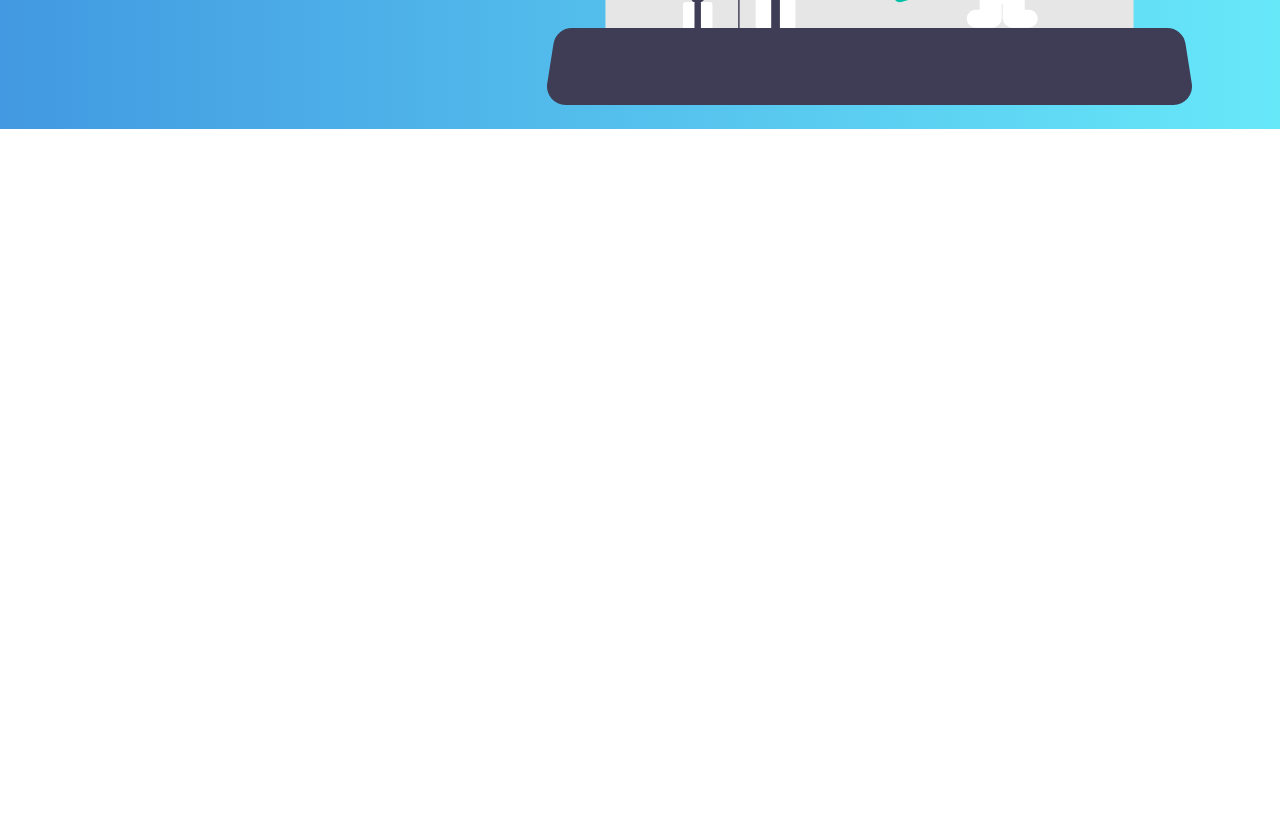
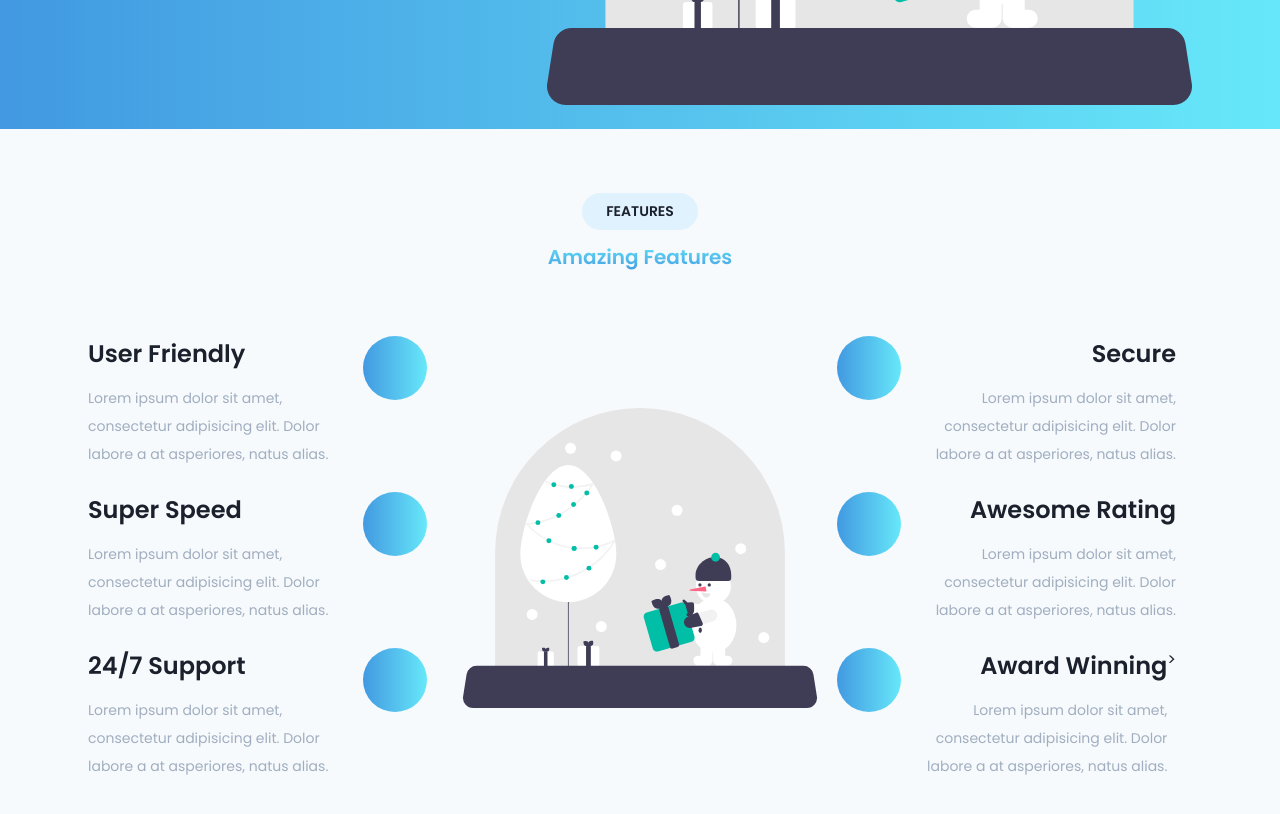
Before and after one commit to acatzk/my-website, a Nuxt app: page / in a window 1280 px wide. Shown: the part 520-1334 px from the top of the page. Before the commit the page ends 800 px from the top, so only its background shows below. Built offline with nearby package versions, Linux system fonts and the light colour scheme.

Commit message:
add summy section design

```diff
--- a/pages/index.vue
+++ b/pages/index.vue
@@ -1,5 +1,5 @@
 <template>
-  <div >
+  <div>
     <section class="bg-gradient-to-r from-blue-500 to-cyan-300">
       <div class="container mx-auto max-w-6xl">
         <div class="py-9 px-6 flex flex-col md:flex-row-reverse md:items-center md:justify-around">
@@ -7,7 +7,7 @@
             <img class="w-full sm:w-96 transform transition hover:-rotate-12 ease-in-out duration-500" src="@/assets/svgs/snow-globe.svg" alt="image">
           </div>
           <div class="max-w-lg md:max-w-xl py-6">
-            <h1 class="font-bold text-white text-xl leading-relaxed xs:text-2xl">I'm Joshua Galit a Web Designer Freak!</h1>
+            <h1 class="font-bold text-white text-xl leading-relaxed xs:text-2xl lg:text-4xl">I'm Joshua Galit a Web Designer Freak!</h1>
             <p class="pt-6 text-sm text-white leading-loose">Lorem ipsum, dolor sit amet consectetur adipisicing elit. Doloribus inventore dicta dolorum consectetur quis ullam quo, blanditiis corrupti possimus dolore, pariatur impedit esse facere maiores quia sed deserunt! Optio, nostrum.</p>
             <div class="space-x-0 xs:space-x-2">
               <a href="#" class="inline-block bg-white mt-5 px-8 py-2 text-blue-500 rounded-full font-bold uppercase text-sm tracking-wide transform transition hover:scale-105 ease-in-out duration-300">
@@ -21,6 +21,69 @@
         </div>
       </div>
     </section>
+    <section class="bg-gray-100">
+      <div class="container mx-auto max-w-6xl min-h-screen">
+        <div class="py-16 text-center">
+          <h2 class="bg-lightBlue-100 inline-block px-6 py-2 font-primary font-bold uppercase text-sm rounded-full">Features</h2>
+          <h3 class="mt-3 bg-gradient-to-b from-cyan-300 to-blue-500 bg-clip-text text-transparent text-xl font-bold">Amazing Features</h3>
+        </div>
+        <div class="lg:grid lg:grid-cols-3 lg:gap-5 px-6 flex flex-col items-center">
+
+          <div class="space-y-6">
+            <div class="flex justify-between space-x-4 mr-4">
+              <div class="max-w-lg">
+                <h4 class="text-2xl font-bold">User Friendly</h4>
+                <p class="pt-3 text-gray-500 leading-loose text-sm">Lorem ipsum dolor sit amet, consectetur adipisicing elit. Dolor labore a at asperiores, natus alias.</p>
+              </div>
+              <div class="bg-gradient-to-r from-blue-500 to-cyan-300 h-16 w-16 rounded-full flex-shrink-0"></div>
+            </div>
+            <div class="flex justify-between  space-x-4 mr-4">
+              <div class="max-w-lg">
+                <h4 class="text-2xl font-bold">Super Speed</h4>
+                <p class="pt-3 text-gray-500 leading-loose text-sm">Lorem ipsum dolor sit amet, consectetur adipisicing elit. Dolor labore a at asperiores, natus alias.</p>
+              </div>
+              <div class="bg-gradient-to-r from-blue-500 to-cyan-300 h-16 w-16 rounded-full flex-shrink-0"></div>
+            </div>
+            <div class="flex justify-between  space-x-4 mr-4">
+              <div class="max-w-lg">
+                <h4 class="text-2xl font-bold">24/7 Support</h4>
+                <p class="pt-3 text-gray-500 leading-loose text-sm">Lorem ipsum dolor sit amet, consectetur adipisicing elit. Dolor labore a at asperiores, natus alias.</p>
+              </div>
+              <div class="bg-gradient-to-r from-blue-500 to-cyan-300 h-16 w-16 rounded-full flex-shrink-0"></div>
+            </div>
+          </div>
+
+          <div class="flex-shrink-0 py-8">
+            <img class=" h-80" src="@/assets/svgs/snow-globe.svg" alt="image">
+          </div>
+
+          <div class="space-y-6">
+            <div class="flex justify-between space-x-4 mr-4 text-right">
+              <div class="bg-gradient-to-r from-blue-500 to-cyan-300 h-16 w-16 rounded-full flex-shrink-0"></div>
+              <div class="max-w-lg">
+                <h4 class="text-2xl font-bold">Secure</h4>
+                <p class="pt-3 text-gray-500 leading-loose text-sm">Lorem ipsum dolor sit amet, consectetur adipisicing elit. Dolor labore a at asperiores, natus alias.</p>
+              </div>
+            </div>
+            <div class="flex justify-between  space-x-4 mr-4 text-right">
+              <div class="bg-gradient-to-r from-blue-500 to-cyan-300 h-16 w-16 rounded-full flex-shrink-0"></div>
+              <div class="max-w-lg">
+                <h4 class="text-2xl font-bold">Awesome Rating</h4>
+                <p class="pt-3 text-gray-500 leading-loose text-sm">Lorem ipsum dolor sit amet, consectetur adipisicing elit. Dolor labore a at asperiores, natus alias.</p>
+              </div>
+            </div>
+            <div class="flex justify-between  space-x-4 mr-4 text-right">
+              <div class="bg-gradient-to-r from-blue-500 to-cyan-300 h-16 w-16 rounded-full flex-shrink-0"></div>
+              <div class="max-w-lg">
+                <h4 class="text-2xl font-bold">Award Winning</h4>
+                <p class="pt-3 text-gray-500 leading-loose text-sm">Lorem ipsum dolor sit amet, consectetur adipisicing elit. Dolor labore a at asperiores, natus alias.</p>
+              </div>>
+            </div>
+          </div>
+
+        </div>
+      </div>
+    </section>
   </div>
 </template>
 
```
